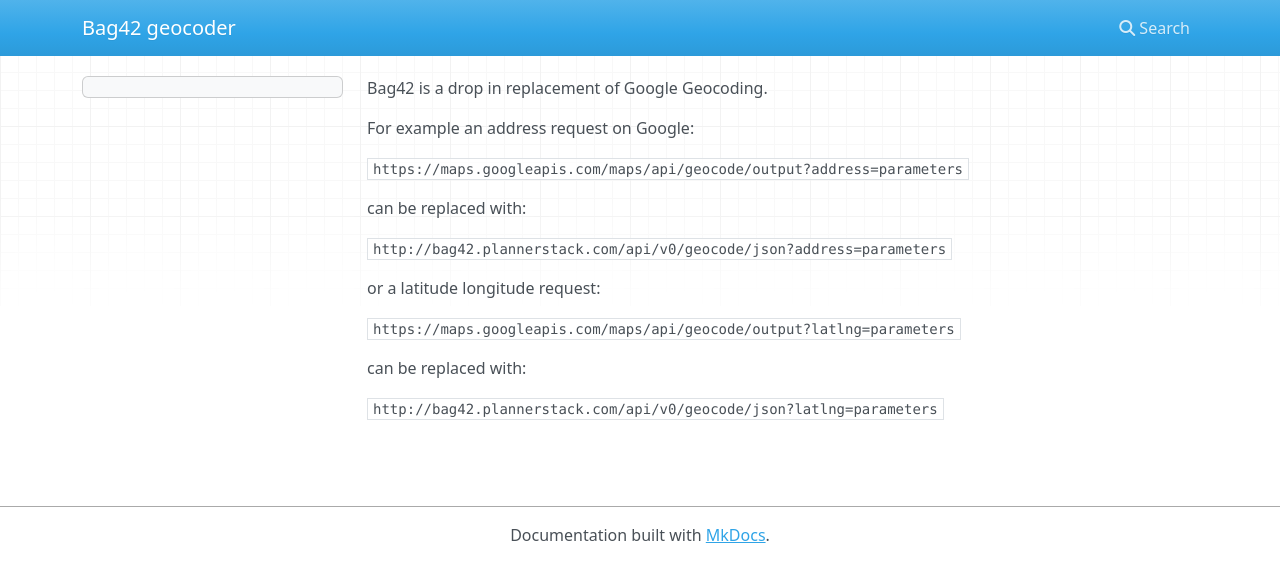
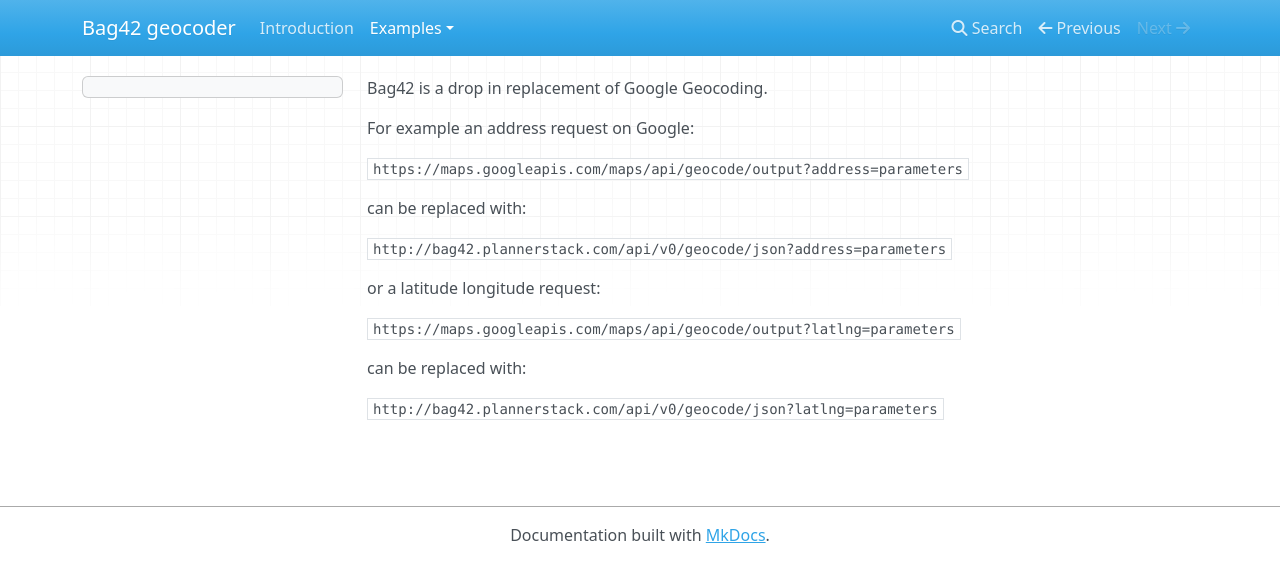
Before and after one commit to calendar42/bag42, an MkDocs documentation site: the page built from docs/examples/geocoding.md, in a window 1280 px wide. Shown: the top 582 px of the page. Built offline with MkDocs 1.6.1, drawn with Linux system fonts in a browser that asks for light colours; nearby versions of some CDN libraries; old or Windows-style settings are respelled for this version of MkDocs.

Commit message:
Update mkdocs.yml

```diff
--- a/mkdocs.yml
+++ b/mkdocs.yml
@@ -2,3 +2,6 @@
 site_favicon: favicon.ico
 pages:
 - ['README.md', 'Introduction']
+- ['examples/autocomplete.md', 'Examples', 'Autocomplete']
+- ['examples/geocoding.md', 'Examples', 'Geocoding']
+- ['examples/geocoding.md', 'Examples', 'Results']
```
